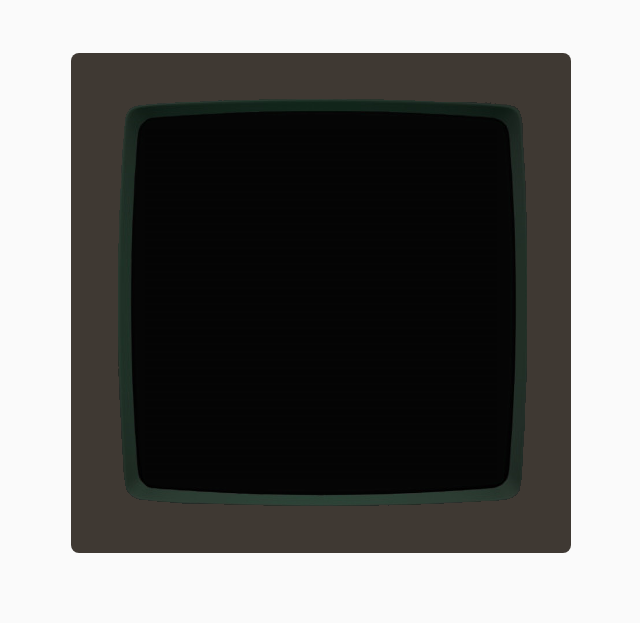
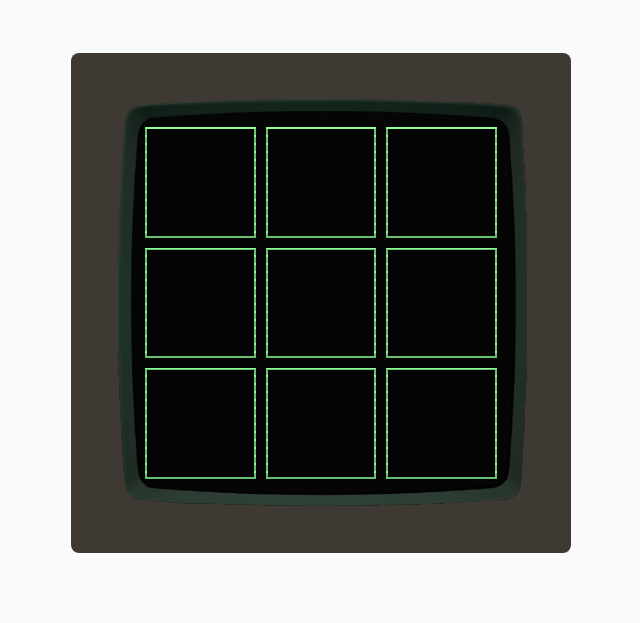
Before and after one commit to garrza/tic-tac-toe, a plain HTML site: page index.html in a window 1280 px wide. Shown: the part 130-753 px from the top of the page, without its empty margins (319-959 px from the left). Drawn offline with Linux system fonts and the light colour scheme.

```diff
--- a/index.html
+++ b/index.html
@@ -24,7 +24,17 @@
             <div id="screen">
                 <div id="crt" class="off" onClick="handleClick(event)">
                     <div class="scanline"></div>
-                    <div class="game"></div>
+                    <div class="gameboard">
+                        <div class="grid-element"></div>
+                        <div class="grid-element"></div>
+                        <div class="grid-element"></div>
+                        <div class="grid-element"></div>
+                        <div class="grid-element"></div>
+                        <div class="grid-element"></div>
+                        <div class="grid-element"></div>
+                        <div class="grid-element"></div>
+                        <div class="grid-element"></div>
+                    </div>
                 </div>
             </div>
 
--- a/style.css
+++ b/style.css
@@ -67,7 +67,7 @@
 #screen {
     position: relative;
     width: 100%;
-    max-height: 67.5vw;
+    max-height: 90vw;
     border: 30px solid transparent;
     border-image-source: url(assets/bezel.png);
     border-image-slice: 30 fill;
@@ -152,6 +152,36 @@
     }
 }
 
+.gameboard {
+    display: grid;
+    grid-template-columns: repeat(auto-fill, minmax(30%, 1fr));
+    grid-template-rows: repeat(auto-fill, minmax(30%, 1fr));
+    gap: 10px;
+    justify-content: center;
+    align-items: center;
+}
+
+.grid-element {
+    position: relative;
+    border: 1px solid;
+    box-sizing: border-box;
+    border: 2px solid #8CFF98;
+}
+
+.grid-element::before {
+    content: '';
+    display: block;
+    padding-top: 100%;
+}
+
+.grid-element .content {
+    position: absolute;
+    top: 0;
+    left: 0;
+    height: 100%;
+    width: 100%;
+}
+
 /* --- --- --- --- --- FOOTER --- --- --- --- --- --- */
 
 .footer {
```
